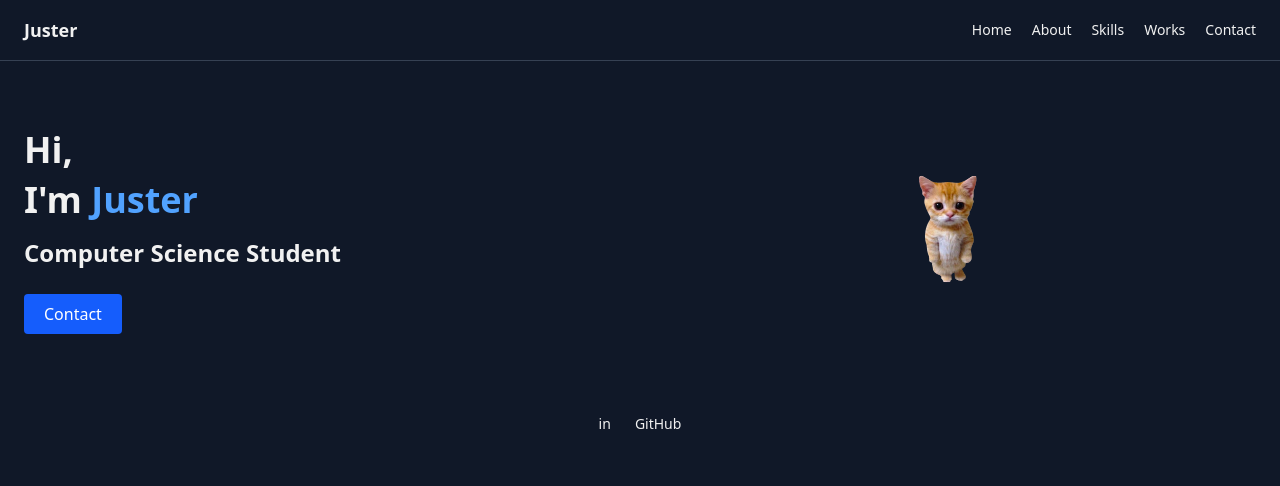
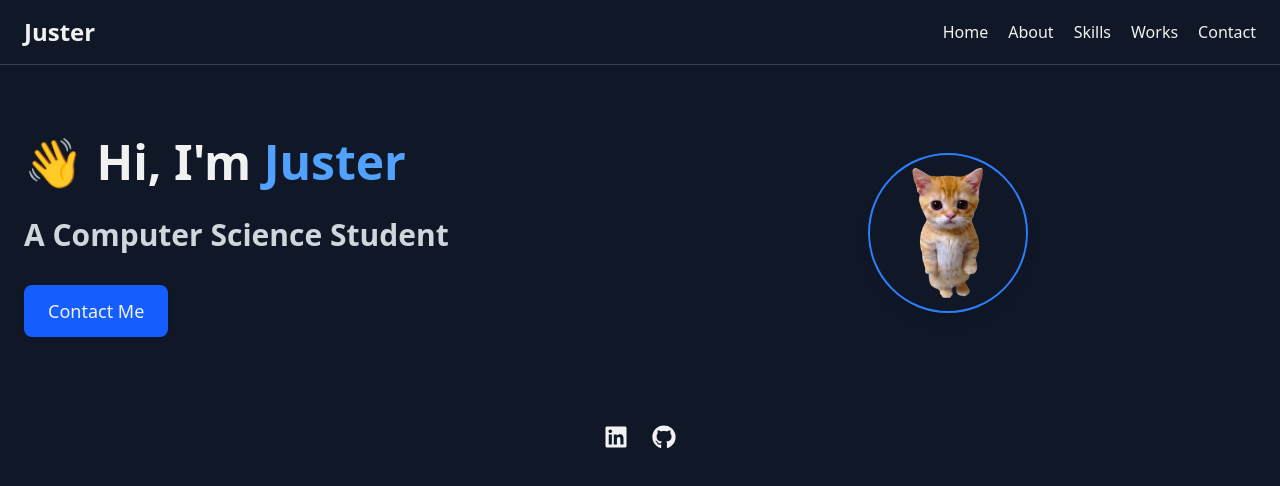
Before and after one commit to Strixyl/portfolio_site, a Next.js app: page / in a window 1280 px wide. Shown: the top 486 px of the page. Built offline with nearby package versions, Linux system fonts and the light colour scheme.

Commit message:
Fix icons and lettering

```diff
--- a/package.json
+++ b/package.json
@@ -11,7 +11,8 @@
   "dependencies": {
     "next": "15.3.2",
     "react": "^19.0.0",
-    "react-dom": "^19.0.0"
+    "react-dom": "^19.0.0",
+    "react-icons": "^5.5.0"
   },
   "devDependencies": {
     "@tailwindcss/postcss": "^4",
--- a/pages/index.tsx
+++ b/pages/index.tsx
@@ -1,14 +1,15 @@
 // src/pages/index.tsx
 import Image from 'next/image';
 import Link from 'next/link';
+import { FaLinkedin, FaGithub } from 'react-icons/fa';
 
 export default function Home() {
   return (
     <div className="min-h-screen bg-gray-900 text-white font-sans">
       {/* Navbar */}
       <nav className="flex items-center justify-between px-6 py-4 border-b border-gray-700">
-        <h1 className="text-lg font-bold">Juster</h1>
-        <ul className="flex space-x-5 text-sm">
+        <h1 className="text-2xl font-bold">Juster</h1>
+        <ul className="flex space-x-5 text-base">
           <li><Link href="/">Home</Link></li>
           <li><Link href="#about">About</Link></li>
           <li><Link href="#skills">Skills</Link></li>
@@ -20,32 +21,39 @@ export default function Home() {
       {/* Hero Section */}
       <main className="flex flex-col md:flex-row items-center justify-between px-6 py-12 md:py-16">
         <div className="md:w-1/2 text-center md:text-left">
-          <h2 className="text-3xl md:text-4xl font-bold leading-snug">
-            Hi, <br />
-            I'm <span className="text-blue-400">Juster</span><br />
-            <span className="text-2xl font-semibold">Computer Science Student</span>
+          <h2 className="text-4xl md:text-5xl font-bold leading-snug">
+            👋 Hi, I'm <span className="text-blue-400">Juster</span><br />
+            <span className="text-3xl font-semibold text-gray-300">
+              A Computer Science Student
+            </span>
           </h2>
-          <button className="mt-5 px-5 py-2 bg-blue-600 text-white rounded hover:bg-blue-500 transition">
-            Contact
+          <button
+            className="mt-6 px-6 py-3 text-lg bg-blue-600 rounded-lg shadow hover:bg-blue-500 transition-all duration-200"
+          >
+            <Link href="#contact">Contact Me</Link>
           </button>
         </div>
 
         <div className="md:w-1/2 flex justify-center mt-10 md:mt-0">
-          <div className="w-32 h-32 relative overflow-hidden">
-         <Image
-            src="/images/elgatopic.png"
-            alt="Profile"
-            fill
-            className="object-contain"
+          <div className="w-40 h-40 relative rounded-full overflow-hidden shadow-lg border-2 border-blue-500">
+            <Image
+              src="/images/elgatopic.png"
+              alt="Profile"
+              fill
+              className="object-cover"
             />
           </div>
         </div>
       </main>
 
       {/* Footer Icons */}
-      <footer className="flex justify-center space-x-6 py-4 text-gray-400 text-sm">
-        <Link href="https://linkedin.com" target="_blank" rel="noopener noreferrer">in</Link>
-        <Link href="https://github.com/Strixyl" target="_blank" rel="noopener noreferrer">GitHub</Link>
+      <footer className="flex justify-center space-x-6 py-6 text-gray-400">
+        <Link href="https://linkedin.com" target="_blank" rel="noopener noreferrer" aria-label="LinkedIn">
+          <FaLinkedin className="w-6 h-6 hover:text-white transition" />
+        </Link>
+        <Link href="https://github.com/Strixyl" target="_blank" rel="noopener noreferrer" aria-label="GitHub">
+          <FaGithub className="w-6 h-6 hover:text-white transition" />
+        </Link>
       </footer>
     </div>
   );
```
Also changed, not shown: 1 other file (tests, documents, lock files or other folders).
